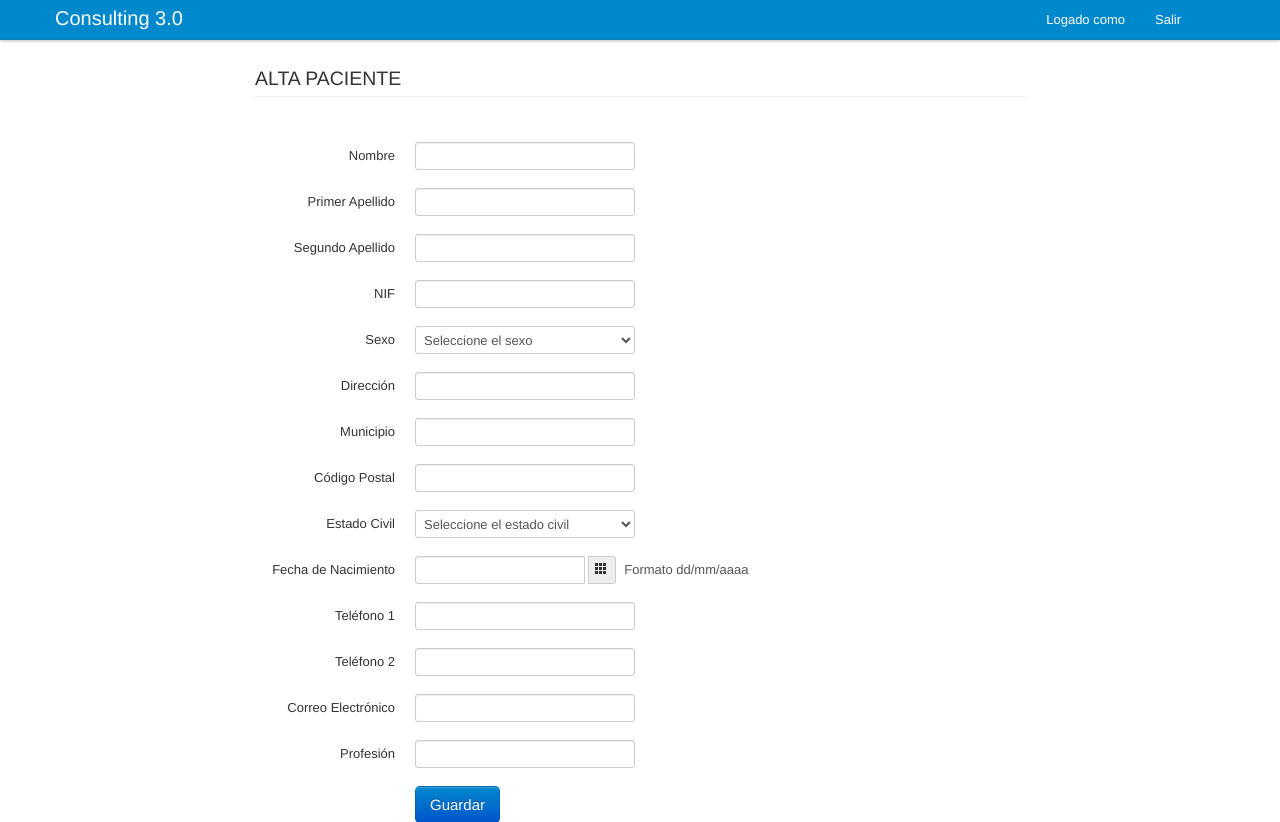
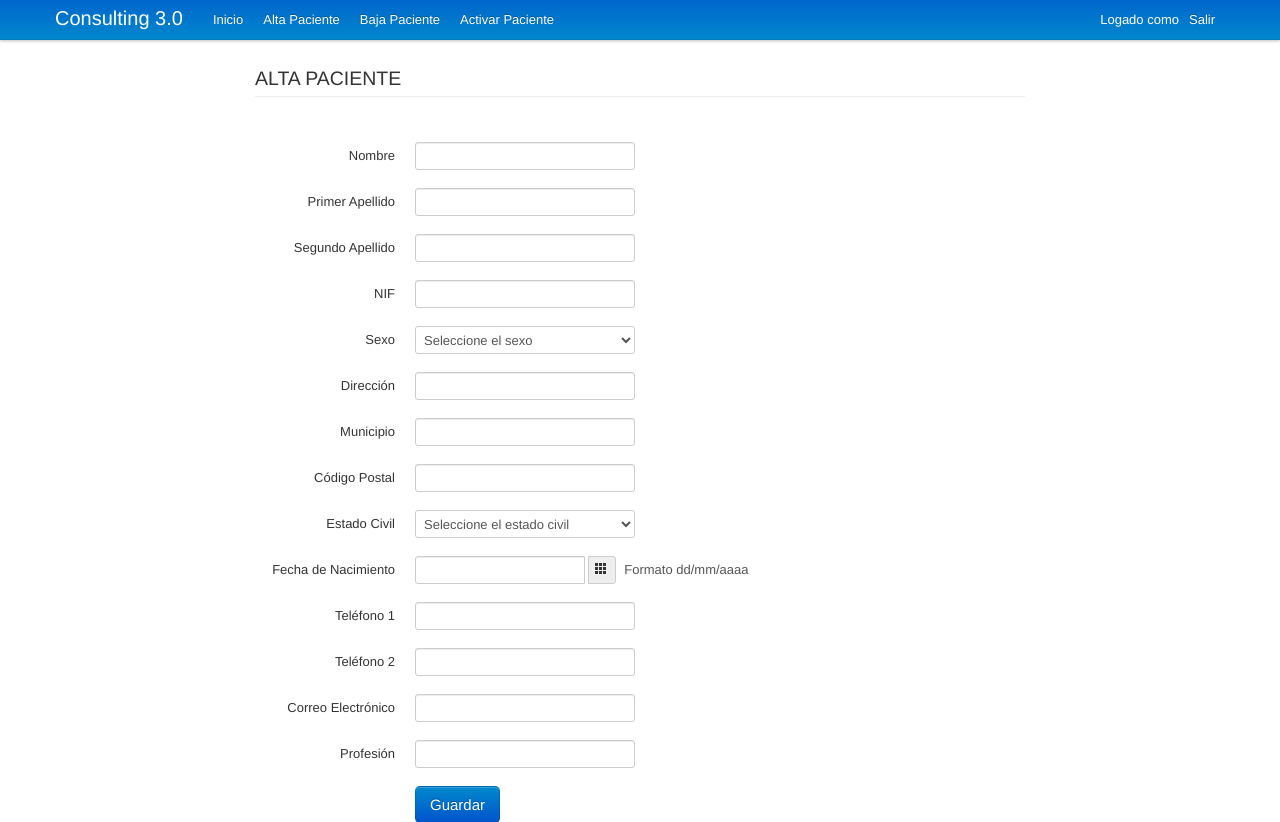
Before and after one commit to frhumanes/consulting, a Django app: page /consulting/newpatient/ in a window 1280 px wide. Shown: the top 822 px of the page. Run offline with Django 3.2, Linux system fonts and the light colour scheme; parts of the project's set-up code (start-up, migrations or seed data) failed here and were passed over; some libraries are stand-ins or nearby versions.

Commit message:
Remove nav-bar-administrative.html, add header of administrative.
git-svn-id: https://svn.squada.com/svn/consulting30/trunk@85 92e3e9a8-b16a-40ff-a0f0-73f7c07c1316

```diff
--- a/web/src/templates/administrative/newpatient.html
+++ b/web/src/templates/administrative/newpatient.html
@@ -19,11 +19,7 @@
 {% endblock %}
 
 {% block header%}
-    {% include "ui/includes/header.html" %}
-{% endblock  %}
-
-{% block nav-bar%}
-    {% include "ui/includes/nav-bar-administrative.html" %}
+    {% include "administrative/includes/header.html" %}
 {% endblock  %}
 
 {% block body %}
```
